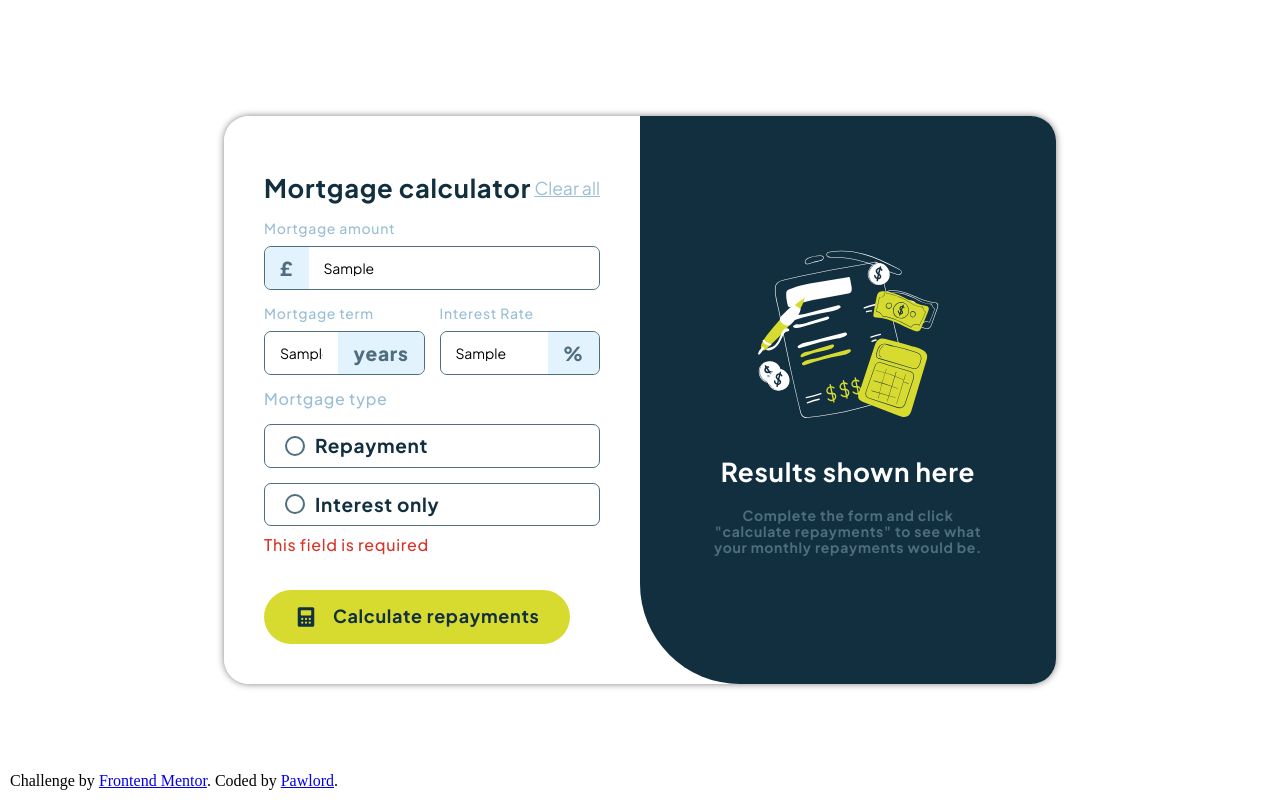
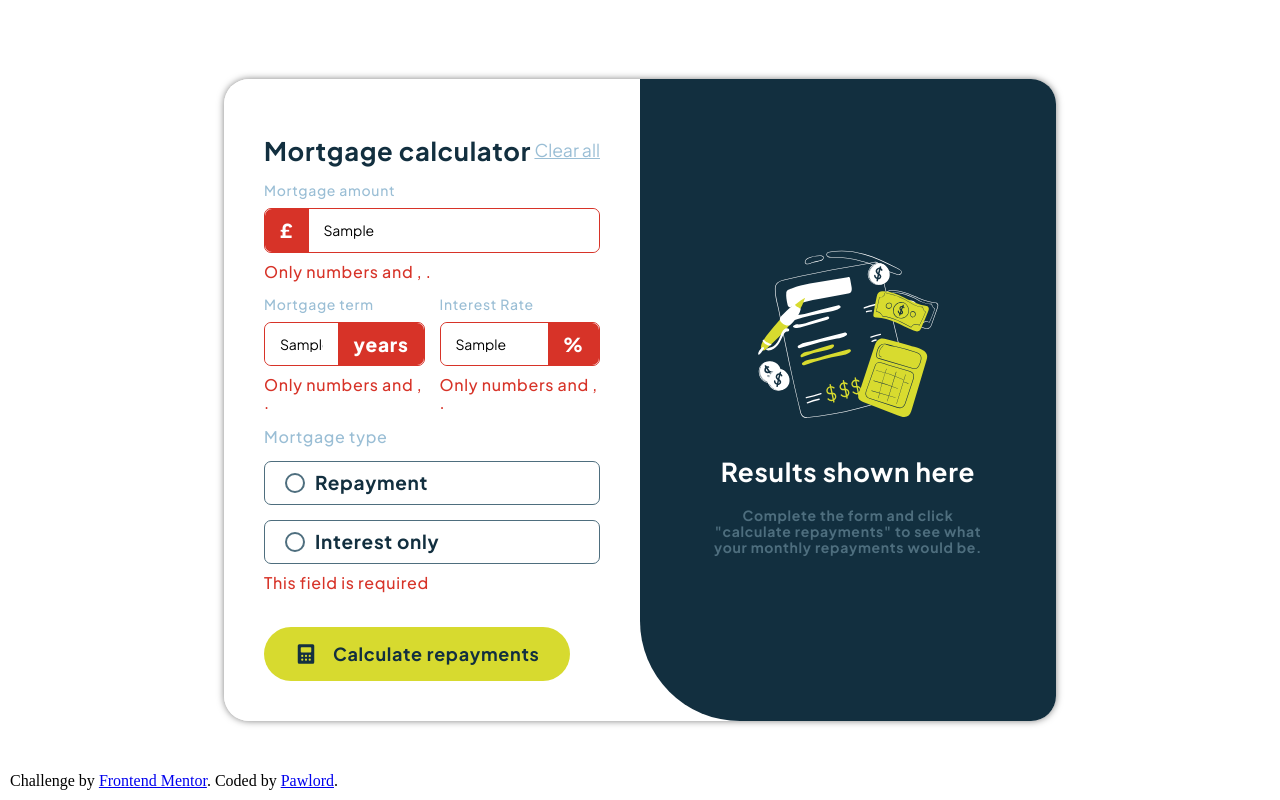
Before and after one commit to Pawlord/repayment-calculator, a React (Create React App) app: page / in a window 1280 px wide. Both pictures are taken after typing "Sample", "Sample", "Sample" into the empty fields and a click on the button "Calculate repayments". Built offline with nearby package versions, Linux system fonts and the light colour scheme.

Commit message:
fix bugs with inputing letters, and some  bugs with adaptive

```diff
--- a/src/components/calculate-side/calculate-side.jsx
+++ b/src/components/calculate-side/calculate-side.jsx
@@ -1,4 +1,4 @@
-import { useContext } from 'react'
+import { useContext, useRef } from 'react'
 import { useForm } from 'react-hook-form';
 
 // Комопненты
@@ -6,17 +6,21 @@ import { CalculateLayout } from '@/layouts'
 import { CalculateTitle, ClearButton, UiInput, UiRadio, CalculateButton } from '@components';
 
 // Функции
-import { calculatePayment, convertNumberFormat, convertToNumber, calculateTotalRepayment } from '@/lib';
+import { calculatePayment, convertNumberFormat, convertToNumber, calculateTotalRepayment, validateInput } from '@/lib';
 
 // Контекст
 import { PaymentContext } from '@/context/payment-context';
 
 export const CalculateSide = () => {
 
-    const { register, handleSubmit, reset, watch, formState: { errors } } = useForm();
+    const { register, handleSubmit, reset, watch, formState: { errors } } = useForm({ mode: 'onChange' });
     const { handleCalculateResult } = useContext(PaymentContext)
 
     const mortgageCategory = watch('mortgageCategory');
+
+    const input1Ref = useRef(null);
+    const input2Ref = useRef(null);
+    const input3Ref = useRef(null);
 
     const onSubmit = (data) => {
         const numberData = Object.fromEntries(Object.entries(data).map(([key, value]) => {
@@ -39,16 +43,74 @@ export const CalculateSide = () => {
         handleCalculateResult(0, 0);
     }
 
+    const handleKeyDown = (e) => {
+        if (e.key === 'Enter') {
+            e.preventDefault();
+
+            switch (e.target) {
+                case input1Ref.current:
+                    input2Ref.current.focus();
+                    break;
+
+                case input2Ref.current:
+                    input3Ref.current.focus();
+                    break;
+            }
+        }
+    }
+
     return (
+        <>
             <CalculateLayout
                 title={<CalculateTitle />}
                 clearButton={<ClearButton onClick={handleClearAll} />}
                 errors={errors}
                 onSubmit={onSubmit}
                 handleSubmit={handleSubmit}
-            amountInput={<UiInput icon={'£'} inputType={'text'} labelText={'Mortgage amount'} {...register('mortgageAmount', { required: true })} errors={errors} />}
-            termInput={<UiInput icon={'years'} inputType={'text'} labelText={'Mortgage term'} direction='right' {...register('mortgageTerm', { required: true })} errors={errors} />}
-            intRateInput={<UiInput icon={'%'} inputType={'text'} labelText={'Interest Rate'} direction='right' {...register('interestRate', { required: true })} errors={errors} />}
+                amountInput={
+                    <UiInput
+                        icon='£'
+                        inputType='text'
+                        inputMode='numeric'
+                        labelText='Mortgage amount'
+                        name='mortgageAmount'
+                        register={register}
+                        validationInput={validateInput}
+                        errors={errors}
+                        ref={input1Ref}
+                        onKeyDown={e => handleKeyDown(e)}
+                    />
+                }
+                termInput={
+                    <UiInput
+                        icon='years'
+                        inputType='text'
+                        inputMode='numeric'
+                        name='mortgageTerm'
+                        labelText='Mortgage term'
+                        direction='right'
+                        register={register}
+                        validationInput={validateInput}
+                        errors={errors}
+                        ref={input2Ref}
+                        onKeyDown={e => handleKeyDown(e)}
+                    />
+                }
+                intRateInput={
+                    <UiInput
+                        icon='%'
+                        inputType='text'
+                        inputMode='numeric'
+                        name='interestRate'
+                        labelText='Interest Rate'
+                        direction='right'
+                        register={register}
+                        validationInput={validateInput}
+                        errors={errors}
+                        ref={input3Ref}
+                        onKeyDown={e => handleKeyDown(e)}
+                    />
+                }
                 radioTitle={'Mortgage type'}
                 radioRepayment={
                     <UiRadio
@@ -68,6 +130,7 @@ export const CalculateSide = () => {
                 }
                 calculateButton={<CalculateButton />}
             />
+        </>
     )
 
 }
--- a/src/components/result-card/result-card.scss
+++ b/src/components/result-card/result-card.scss
@@ -15,6 +15,10 @@
         margin-block: 25px;
         color: v.$lime;
         @include v.family($font-size: 50px, $font-weight: 700);
+
+        @media (max-width: 1200px) {
+            font-size: 38px;
+        }
     }
 
     &__divide-line {
--- a/src/components/ui-kit/UiInput/ui-input.jsx
+++ b/src/components/ui-kit/UiInput/ui-input.jsx
@@ -4,7 +4,7 @@ import clsx from 'clsx';
 // Стили
 import './ui-input.scss';
 
-export const UiInput = forwardRef(({ direction = 'left', icon, inputType, labelText, onBlur, errors, ...props }, ref) => {
+export const UiInput = forwardRef(({ direction = 'left', icon, inputType, labelText, errors, name, register, validationInput, ...props }, ref) => {
 
     const [isFocus, setIsFocus] = useState(false);
 
@@ -14,31 +14,49 @@ export const UiInput = forwardRef(({ direction = 'left', icon, inputType, labelT
 
     const handleBlur = (e) => {
         setIsFocus(false);
-        onBlur && onBlur(e);
+        props.onBlur && props.onBlur(e);
     }
 
     return (
         <label className='input-label'>
             {labelText}
-            <div className={clsx('input-container', isFocus && 'input-focus', errors[props.name] && 'input-error')}>
+            <div className={clsx('input-container', isFocus && 'input-focus', errors[name] && 'input-error')}>
                 {
                     direction === 'left'
                         ? (
                             <>
-                                <span className={clsx('icon icon-left', isFocus && 'icon-focus', errors[props.name] && 'icon-error')}>{icon}</span>
-                                <input ref={ref} {...props} className='input' type={inputType} onFocus={handleFocus} onBlur={e => handleBlur(e)} />
+                                <span className={clsx('icon icon-left', isFocus && 'icon-focus', errors[name] && 'icon-error')}>{icon}</span>
+                                <input
+                                    ref={ref}
+                                    name={name}
+                                    className='input'
+                                    type={inputType}
+                                    {...register(name, { validate: validationInput })}
+                                    {...props}
+                                    onFocus={handleFocus}
+                                    onBlur={e => handleBlur(e)}
+                                />
                             </>
                         )
                         : (
                             <>
-                                <input ref={ref} {...props} className='input' type={inputType} onFocus={handleFocus} onBlur={e => handleBlur(e)} />
-                                <span className={clsx('icon icon-right', isFocus && 'icon-focus', errors[props.name] && 'icon-error')}>{icon}</span>
+                                <input
+                                    ref={ref}
+                                    name={name}
+                                    {...props}
+                                    className='input'
+                                    type={inputType}
+                                    {...register(name, { validate: validationInput })}
+                                    onFocus={handleFocus}
+                                    onBlur={e => handleBlur(e)}
+                                />
+                                <span className={clsx('icon icon-right', isFocus && 'icon-focus', errors[name] && 'icon-error')}>{icon}</span>
                             </>
                         )
 
                 }
             </div>
-            {errors[props.name] && <p className='error-message'>This field is required</p>}
+            {errors[name] && <p className='error-message'>{errors[name].message}</p>}
         </label>
     )
 })
--- a/src/lib/index.js
+++ b/src/lib/index.js
@@ -3,3 +3,4 @@ export { convertNumberFormat } from './convertNumberFormat';
 export { convertToNumber } from './convertToNumber';
 export { calculateTotalRepayment } from './calculateTotalRepayment';
 export { formatCurrency } from './formatCurrency';
+export { validateInput } from './validateInput';
--- /dev/null
+++ b/src/lib/validateInput.js
@@ -0,0 +1,15 @@
+export const validateInput = (value) => {
+    if (value.trim() === '') {
+        return 'This field is required';
+    }
+
+    const regex = /^[0-9.,]+$/;
+    if (!regex.test(value.trim())) {
+        return 'Only numbers and , .';
+    }
+
+    if (value[0] === '.' || value[0] === ',') {
+        return 'Must start with a number'
+    }
+    return true;
+};
```
Lines whose indentation alone changed are shown as unchanged.
